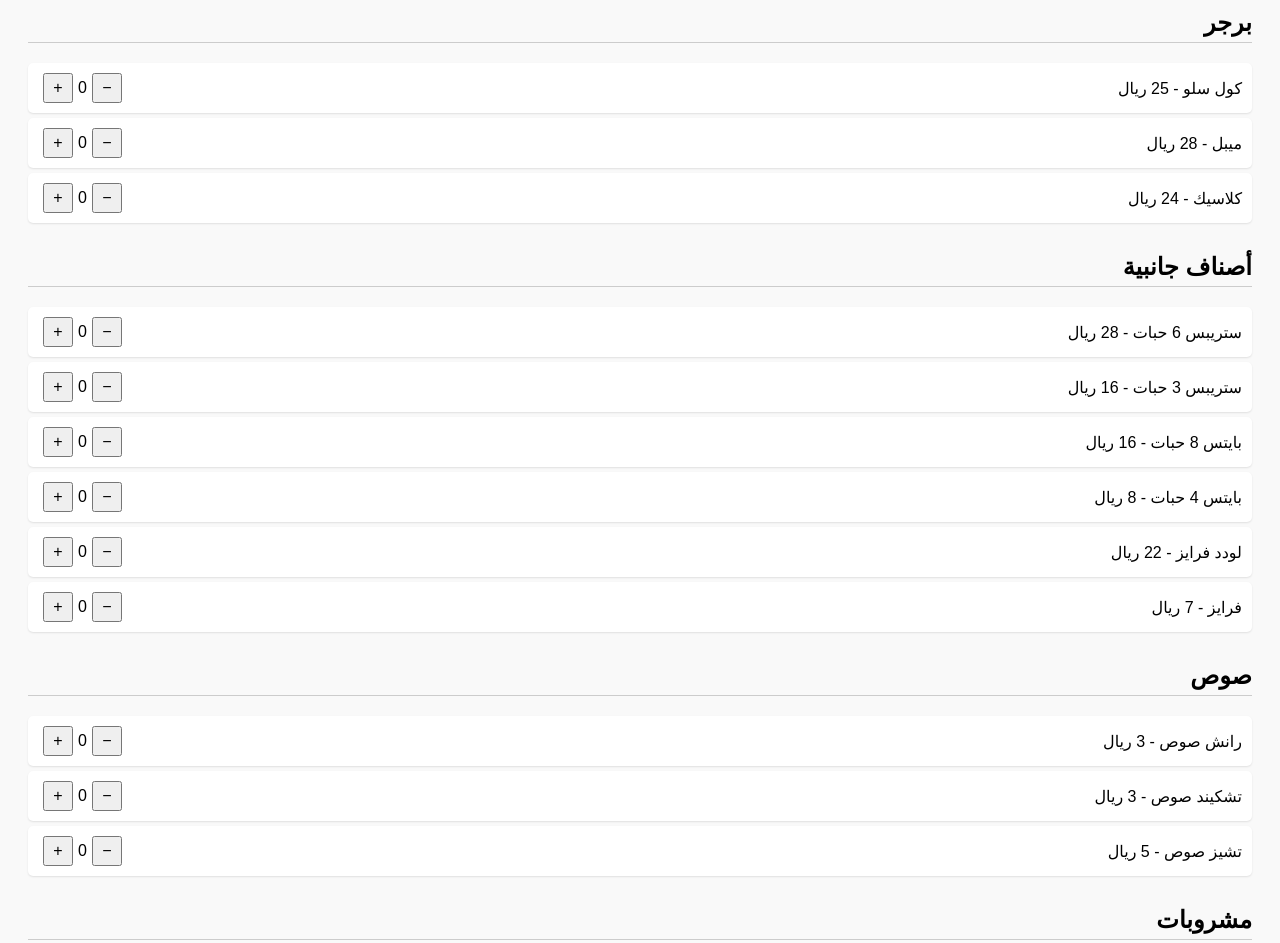
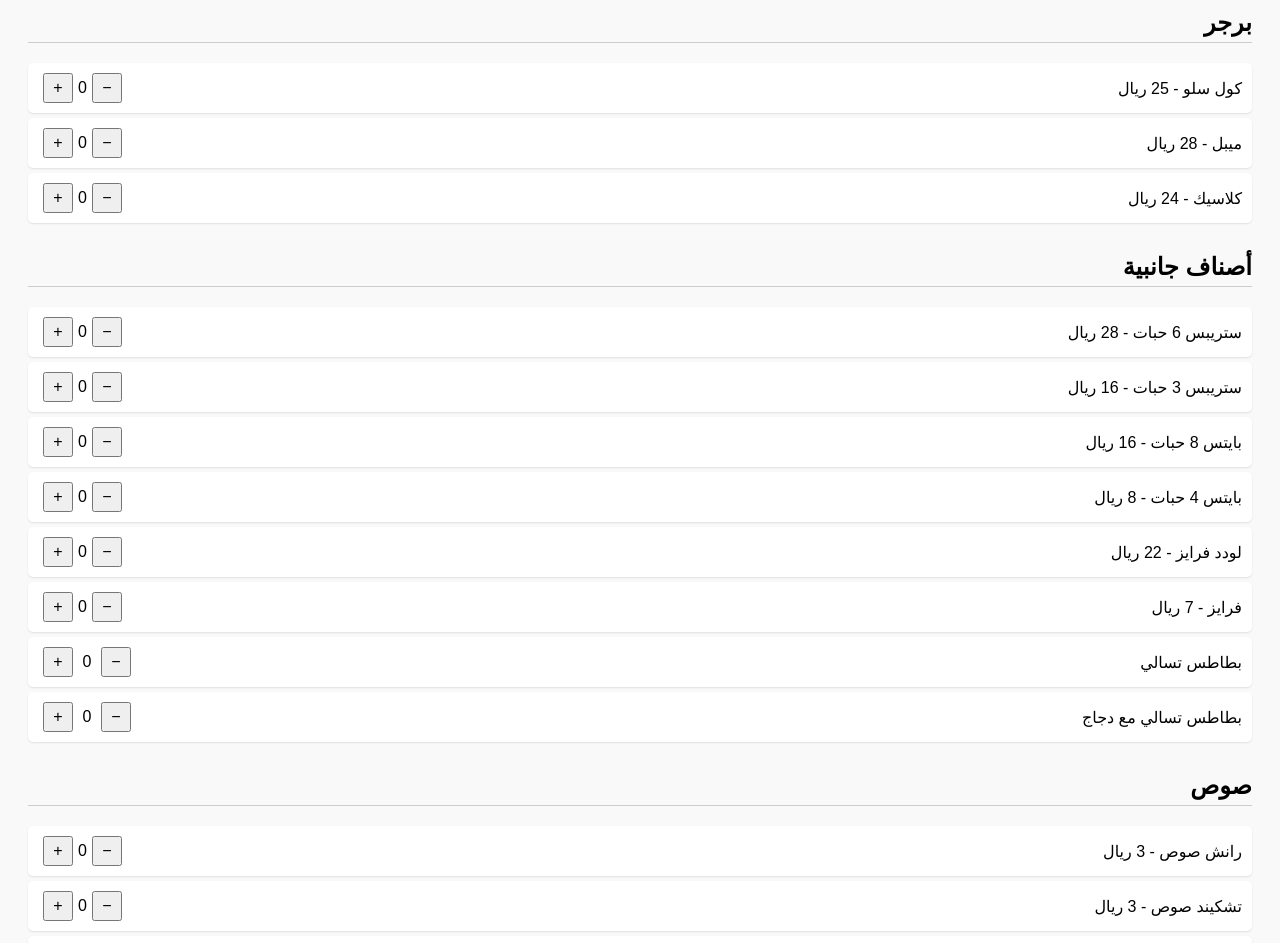
Before and after one commit to q74grtqdsb-stack/Menu-chickened, a plain HTML site: page index.html in a window 1280 px wide. Shown: the part 108-1051 px from the top of the page. Drawn offline with Linux system fonts and the light colour scheme.

Commit message:
Update index.html

```diff
--- a/index.html
+++ b/index.html
@@ -99,6 +99,24 @@
   </div>
 </div>
 
+<div class="item">
+    <span>بطاطس تسالي</span>
+    <div>
+        <button onclick="decrease('chips')">−</button>
+        <span id="chips">0</span>
+        <button onclick="increase('chips', 11)">+</button>
+    </div>
+</div>
+
+<div class="item">
+    <span>بطاطس تسالي مع دجاج</span>
+    <div>
+        <button onclick="decrease('chipsChicken')">−</button>
+        <span id="chipsChicken">0</span>
+        <button onclick="increase('chipsChicken', 16)">+</button>
+    </div>
+</div>
+
 <h2>صوص</h2>
 <div class="item">
   <span>رانش صوص - 3 ريال</span>
@@ -178,6 +196,8 @@ let items = {
   bites4: {price: 8, qty: 0},
   loaded: {price: 22, qty: 0},
   fries: {price: 7, qty: 0},
+  chips: { price: 11, qty: 0 },
+        chipsChicken: { price: 16, qty: 0 },
   ranch: {price: 3, qty: 0},
   chikind: {price: 3, qty: 0},
   cheese: {price: 5, qty: 0},
```
